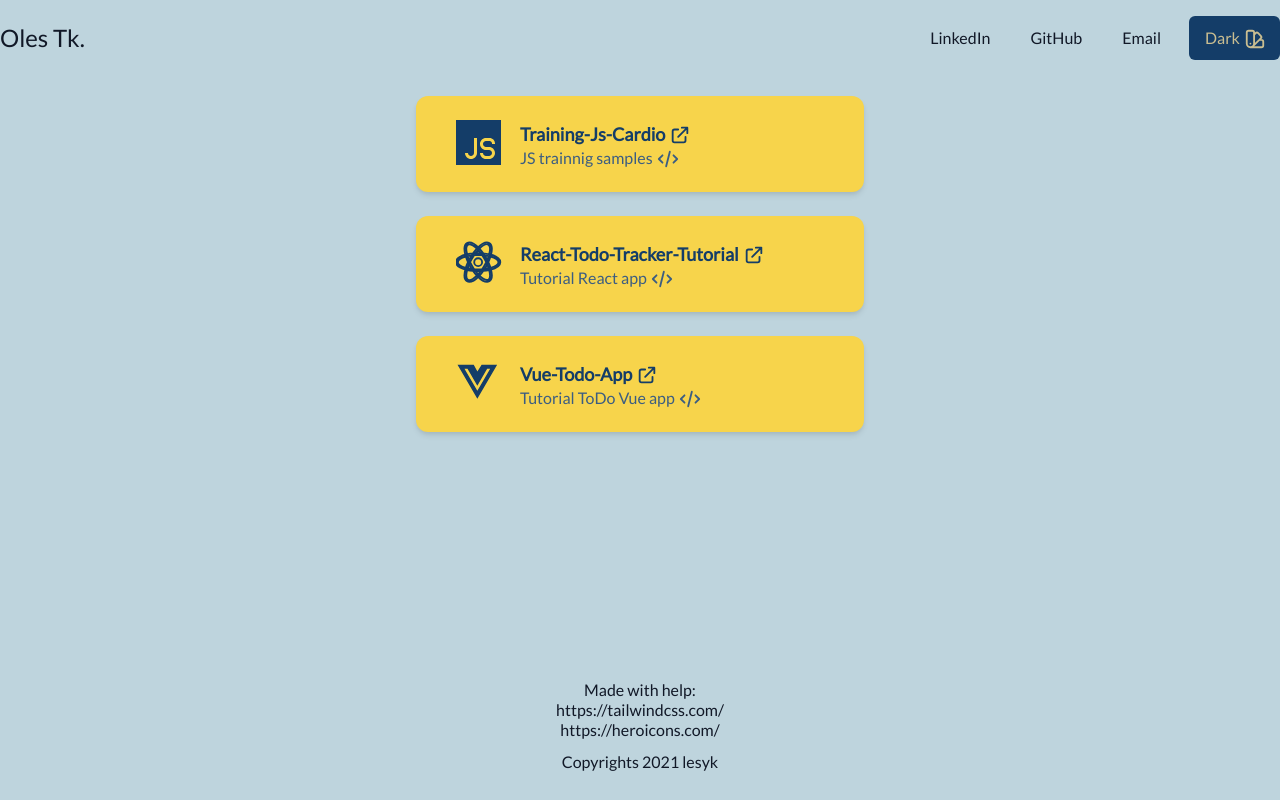
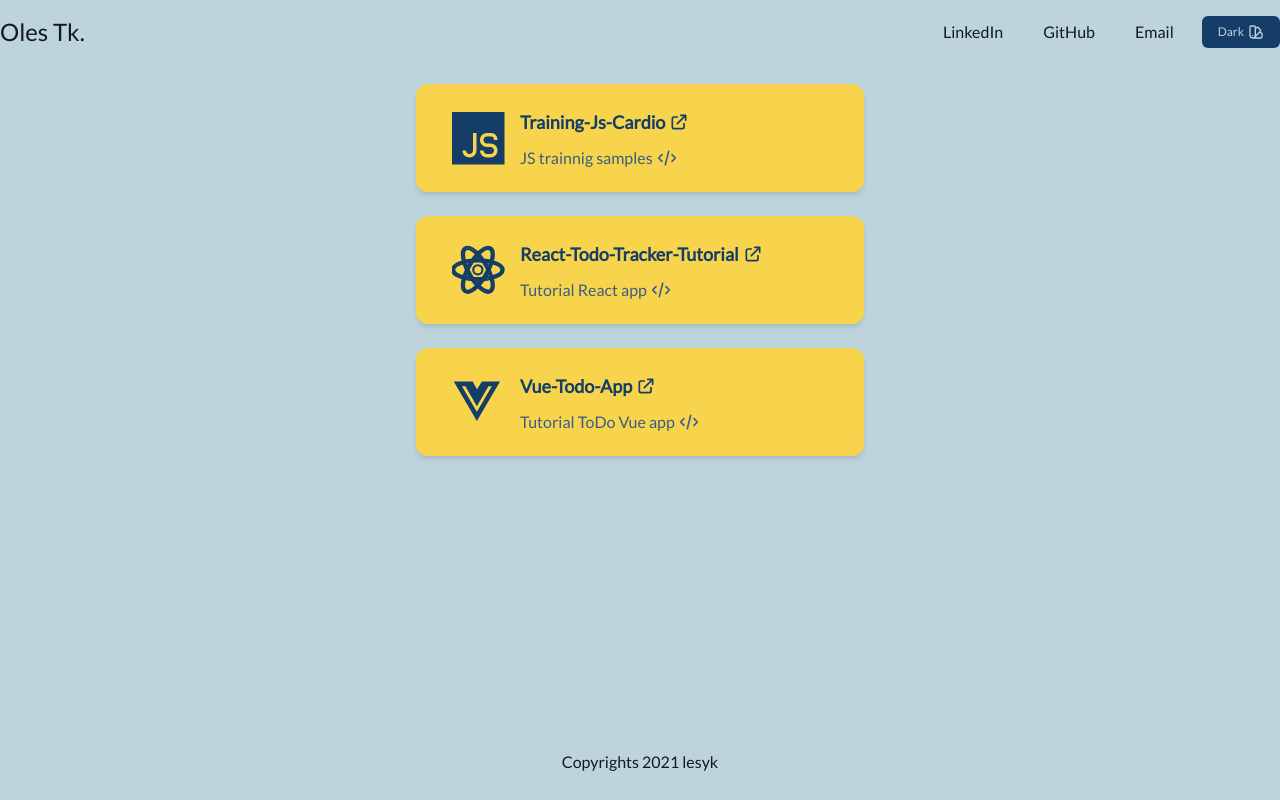
Before and after one commit to telesyk/telesyk.github.io, a Vue app: page / in a window 1280 px wide. Built offline with nearby package versions, Linux system fonts and the light colour scheme.

Commit message:
Fixes Remove unnecessary styles from Icon Header: update menu items styles Footer: hide used techs

```diff
--- a/public/assets/styles.css
+++ b/public/assets/styles.css
@@ -12,8 +12,8 @@
   --text-default-color: var(--color-blue-dark);
   --text-accent: var(--color-blue);
   --text-accent-shade: var(--color-blue-shade);
-  --button-accent: var(--color-blue);
-  --button-accent-text: var(--color-mustard-shade);
+  --button-accent-bg: var(--color-blue);
+  --button-accent-text: var(--color-blue-light);
 }
 
 body {
@@ -28,7 +28,7 @@ body {
   --bg-default-color: var(--color-blue-dark);
   --bg-accent: var(--color-blue);
   --button-accent-text: var(--color-blue);
-  --button-accent: var(--color-mustard-shade);
+  --button-accent-bg: var(--color-blue-light);
 }
 
 /* Styles for users who prefer dark mode at the OS level */
@@ -41,7 +41,7 @@ body {
     --bg-default-color: var(--color-blue-dark);
     --bg-accent: var(--color-blue);
     --button-accent-text: var(--color-blue);
-    --button-accent: var(--color-mustard-shade);
+    --button-accent-bg: var(--color-blue-light);
   }
   /* Override dark mode with light mode styles if the user decides to swap */
   .light  {
@@ -50,8 +50,8 @@ body {
     --text-default-color: var(--color-blue-dark);
     --text-accent: var(--color-blue);
     --text-accent-shade: var(--color-blue-shade);
-    --button-accent: var(--color-blue);
-    --button-accent-text: var(--color-mustard-shade);
+    --button-accent-bg: var(--color-blue);
+    --button-accent-text: var(--color-blue-light);
   }
 }
 
@@ -77,6 +77,6 @@ body {
   justify-content: center;
 }
 .button-accent {
-  background-color: var(--button-accent);
+  background-color: var(--button-accent-bg);
   color: var(--button-accent-text);
 }
--- a/src/components/Card.vue
+++ b/src/components/Card.vue
@@ -22,7 +22,7 @@
         <Icon
           :glyph="config.icon"
           strokeWidth="1"
-          :className="'inline'"
+          className="inline w-14 h-14 mt-1"
         />
       </p>
       <p class="col-span-4 text-lg text-accent font-semibold">
--- a/src/components/Footer.vue
+++ b/src/components/Footer.vue
@@ -1,7 +1,7 @@
 <template>
   <footer class="footer py-4">
     <div class="text-center">
-      <p class="my-3">
+      <p class="my-3" v-if="config.thirdParty.links">
         {{ config.thirdParty.text }}
         <ul>
           <li v-for="(link, index) in config.thirdParty.links" :key="index">{{ link }}</li>
--- a/src/components/Header.vue
+++ b/src/components/Header.vue
@@ -9,19 +9,25 @@
         <h1 class="text-2xl capitalize">{{ config.title }}</h1>
       </div>
 
-      <ul class="md:flex md:justify-end md:items-center md:gap-x-4">
+      <ul class="text-right md:text-center md:flex md:justify-end md:items-center md:gap-x-4">
         <li v-for="social in socialMedia" :key="social.title">
           <SocialLink class="p-3" :title="social.title" :url="social.link" />
         </li>
 
-        <li v-if="colorTheme.dark">
+        <li
+          v-if="colorTheme.dark"
+          class="pr-3 md:pr-0"
+        >
           <button
-            class="w-full md:w-auto flex py-3 px-4 rounded-md button button-accent"
+            class="inline-flex md:flex px-4 rounded-md button button-accent text-xs p-2"
             :title="'Switch to ' + switchTheme"
             @click.prevent="onSwitchTheme"
           >
             <span class="hidden md:inline">{{ getSwithcButtonName() }}</span>
-            <Icon glyph="color-swatch"/>
+            <Icon
+              glyph="color-swatch"
+              className="ml-1 inline h-4 w-4"
+            />
           </button>
         </li>
       </ul>
--- a/src/components/Icon.vue
+++ b/src/components/Icon.vue
@@ -31,15 +31,3 @@ export default {
   },
 };
 </script>
-
-<style>
-:root {
-  --svg-icon-size: 22px;
-}
-
-.icon-svg svg {
-  height: var(--svg-icon-size);
-  width: var(--svg-icon-size);
-  /* transform: translateY(1px); */
-}
-</style>
--- a/src/store.js
+++ b/src/store.js
@@ -22,10 +22,10 @@ export default {
       copyright: "Copyrights 2021 lesyk",
       thirdParty: {
         text: 'Made with help:',
-        links: [
-          'https://tailwindcss.com/',
-          'https://heroicons.com/'
-        ]
+        // links: [
+        //   'https://tailwindcss.com/',
+        //   'https://heroicons.com/'
+        // ]
       }
     },
     socials: [
```
